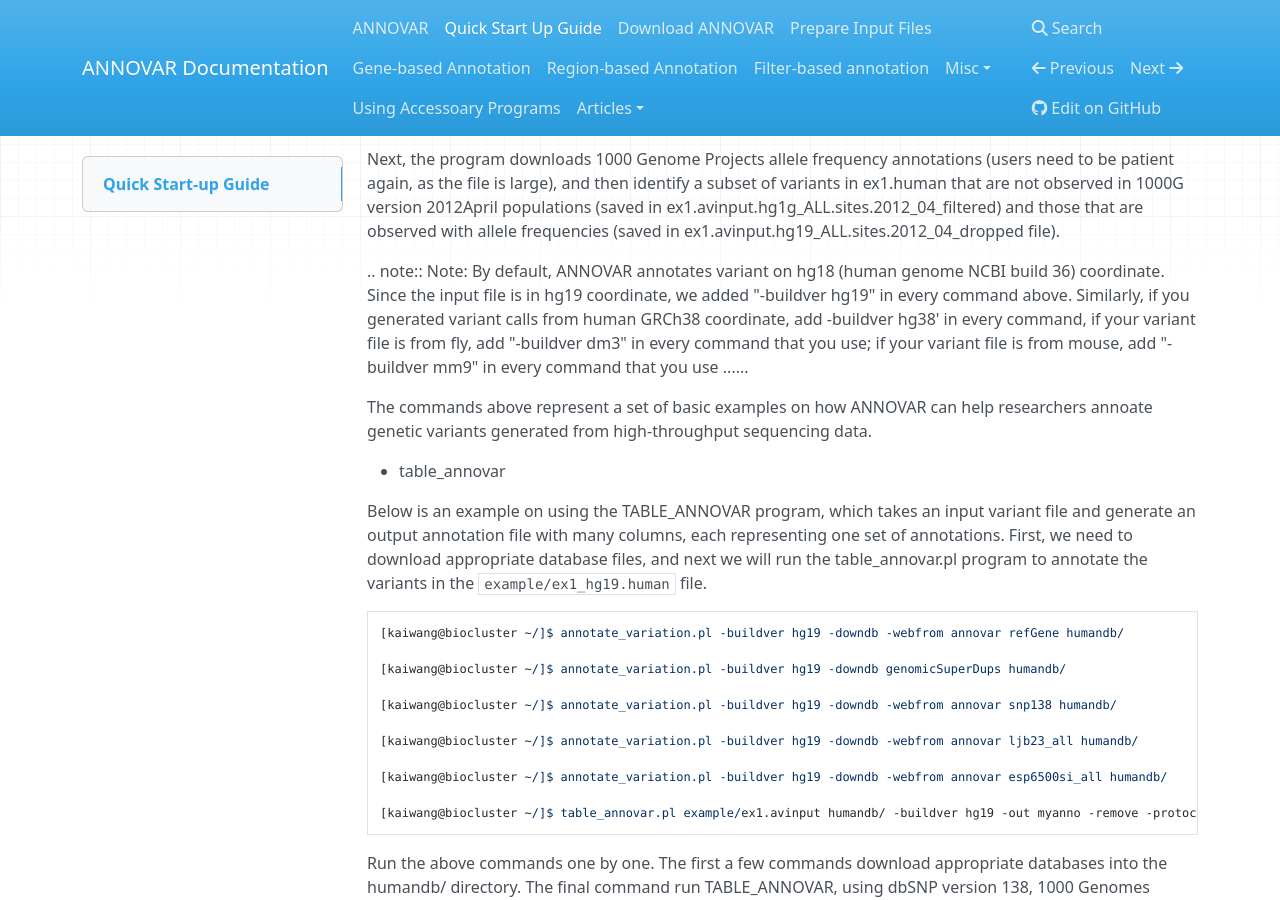
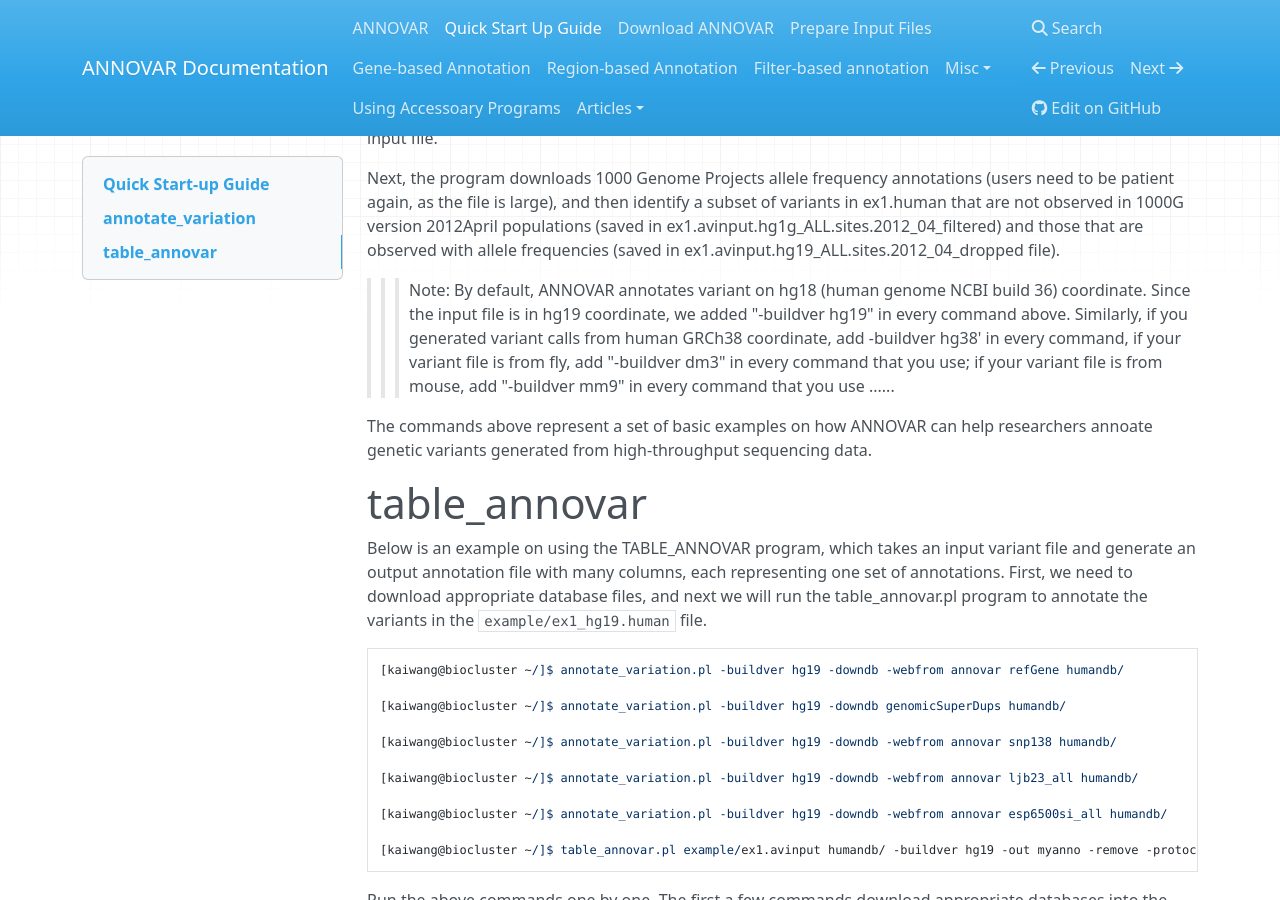
Before and after one commit to WGLab/doc-ANNOVAR, an MkDocs documentation site: the page built from docs/startup.md, in a window 1280 px wide and 900 px high, scrolled down 1027 px. Built offline with MkDocs 1.6.1, drawn with Linux system fonts in a browser that asks for light colours; nearby versions of some CDN libraries; comment, search, counter and statistics services are not loaded; old or Windows-style settings are respelled for this version of MkDocs; part of the change alters nothing that is shown.

Commit message:
Updated startup.md

```diff
--- a/docs/startup.md
+++ b/docs/startup.md
@@ -1,6 +1,6 @@
 # Quick Start-up Guide
 
-- annotate_variation
+# annotate_variation
 
 For impatient users, here is a quick start-up guide to show what ANNOVAR can do. One set of basic examples and one set of advanced examples are provided below. Assuming that a Linux computer is used and that the computer is connected to Internet, go to the ANNOVAR directory, then run the following commands one by one. (Note that if you already added ANNOVAR path into your system executable path, then typing "annotate_variation.pl" would be okay instead of typing "perl annotate_variation.pl"). Internet connection is required for those commands involving the -downdb operation.
 
@@ -24,12 +24,11 @@ Next, the program downloads cytogenetic band annotation databases from the UCSC
 
 Next, the program downloads 1000 Genome Projects allele frequency annotations (users need to be patient again, as the file is large), and then identify a subset of variants in ex1.human that are not observed in 1000G version 2012April populations (saved in ex1.avinput.hg1g_ALL.sites.2012_04_filtered) and those that are observed with allele frequencies (saved in ex1.avinput.hg19_ALL.sites.2012_04_dropped file).
 
-.. note::
-Note: By default, ANNOVAR annotates variant on hg18 (human genome NCBI build 36) coordinate. Since the input file is in hg19 coordinate, we added "-buildver hg19" in every command above. Similarly, if you generated variant calls from human GRCh38 coordinate, add -buildver hg38' in every command, if your variant file is from fly, add "-buildver dm3" in every command that you use; if your variant file is from mouse, add "-buildver mm9" in every command that you use ......
+>>>Note: By default, ANNOVAR annotates variant on hg18 (human genome NCBI build 36) coordinate. Since the input file is in hg19 coordinate, we added "-buildver hg19" in every command above. Similarly, if you generated variant calls from human GRCh38 coordinate, add -buildver hg38' in every command, if your variant file is from fly, add "-buildver dm3" in every command that you use; if your variant file is from mouse, add "-buildver mm9" in every command that you use ......
 
 The commands above represent a set of basic examples on how ANNOVAR can help researchers annoate genetic variants generated from high-throughput sequencing data.
 
-- table_annovar
+# table_annovar
 
 Below is an example on using the TABLE_ANNOVAR program, which takes an input variant file and generate an output annotation file with many columns, each representing one set of annotations. First, we need to download appropriate database files, and next we will run the table_annovar.pl program to annotate the variants in the `example/ex1_hg19.human` file.
 
```
